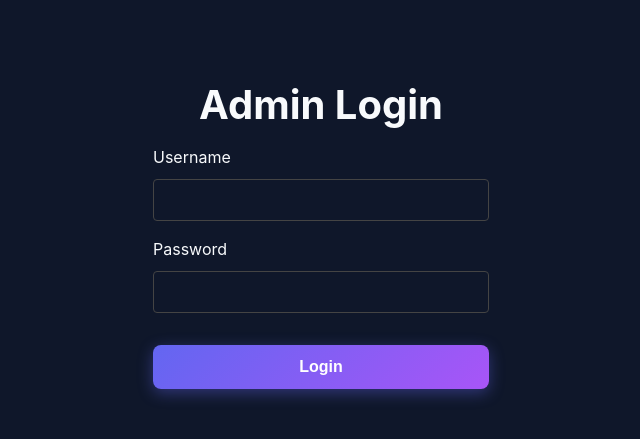
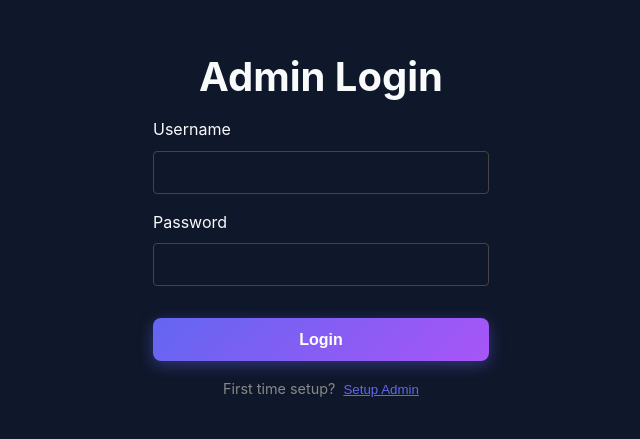
Before and after one commit to MOHAN-MOORTHI/Mohan-PortFolio, a React (Vite) app in the folder client/: page /admin in a window 1280 px wide. Shown: the part 165-604 px from the top of the page, without its empty margins (319-959 px from the left). Built offline with nearby package versions, Linux system fonts and the light colour scheme; no server answers.

Commit message:
Add Admin Registration UI for initial setup

```diff
--- a/client/src/pages/Login.jsx
+++ b/client/src/pages/Login.jsx
@@ -8,24 +8,45 @@ const Login = () => {
     const { login } = useAuth();
     const navigate = useNavigate();
     const [error, setError] = useState('');
+    const [isSetup, setIsSetup] = useState(false);
+    const [success, setSuccess] = useState('');
 
     const onChange = e => setFormData({ ...formData, [e.target.name]: e.target.value });
 
     const onSubmit = async e => {
         e.preventDefault();
-        const res = await login(formData.username, formData.password);
-        if (res.success) {
-            navigate('/admin/dashboard');
+        setError('');
+        setSuccess('');
+
+        if (isSetup) {
+            try {
+                const res = await axios.post('/api/auth/register', formData);
+                setSuccess('Admin created successfully! Logging you in...');
+                // Auto login
+                const loginRes = await login(formData.username, formData.password);
+                if (loginRes.success) {
+                    setTimeout(() => navigate('/admin/dashboard'), 1500);
+                }
+            } catch (err) {
+                setError(err.response?.data?.msg || 'Registration failed');
+            }
         } else {
-            setError(res.error);
+            const res = await login(formData.username, formData.password);
+            if (res.success) {
+                navigate('/admin/dashboard');
+            } else {
+                setError(res.error);
+            }
         }
     };
 
     return (
         <div style={{ minHeight: '100vh', display: 'flex', alignItems: 'center', justifyContent: 'center' }}>
             <form onSubmit={onSubmit} className="glass-card" style={{ width: '100%', maxWidth: '400px' }}>
-                <h2 style={{ textAlign: 'center' }}>Admin Login</h2>
-                {error && <p style={{ color: 'red', textAlign: 'center' }}>{error}</p>}
+                <h2 style={{ textAlign: 'center', marginBottom: '1rem' }}>{isSetup ? 'Setup Admin' : 'Admin Login'}</h2>
+                {error && <p style={{ color: 'red', textAlign: 'center', marginBottom: '1rem' }}>{error}</p>}
+                {success && <p style={{ color: 'green', textAlign: 'center', marginBottom: '1rem' }}>{success}</p>}
+
                 <div style={{ marginBottom: '1rem' }}>
                     <label style={{ display: 'block', marginBottom: '0.5rem' }}>Username</label>
                     <input
@@ -33,6 +54,7 @@ const Login = () => {
                         name="username"
                         value={formData.username}
                         onChange={onChange}
+                        required
                         style={{ width: '100%', padding: '0.8rem', borderRadius: '4px', border: '1px solid #444', background: '#0f172a', color: 'white' }}
                     />
                 </div>
@@ -43,10 +65,24 @@ const Login = () => {
                         name="password"
                         value={formData.password}
                         onChange={onChange}
+                        required
                         style={{ width: '100%', padding: '0.8rem', borderRadius: '4px', border: '1px solid #444', background: '#0f172a', color: 'white' }}
                     />
                 </div>
-                <button type="submit" className="btn btn-primary" style={{ width: '100%' }}>Login</button>
+                <button type="submit" className="btn btn-primary" style={{ width: '100%', marginBottom: '1rem' }}>
+                    {isSetup ? 'Create Admin' : 'Login'}
+                </button>
+
+                <p style={{ textAlign: 'center', fontSize: '0.9rem', color: '#888' }}>
+                    {isSetup ? "Already have an account?" : "First time setup?"}
+                    <button
+                        type="button"
+                        onClick={() => { setIsSetup(!isSetup); setError(''); }}
+                        style={{ background: 'none', border: 'none', color: 'var(--primary)', cursor: 'pointer', marginLeft: '0.5rem', textDecoration: 'underline' }}
+                    >
+                        {isSetup ? "Login" : "Setup Admin"}
+                    </button>
+                </p>
             </form>
         </div>
     );
```
